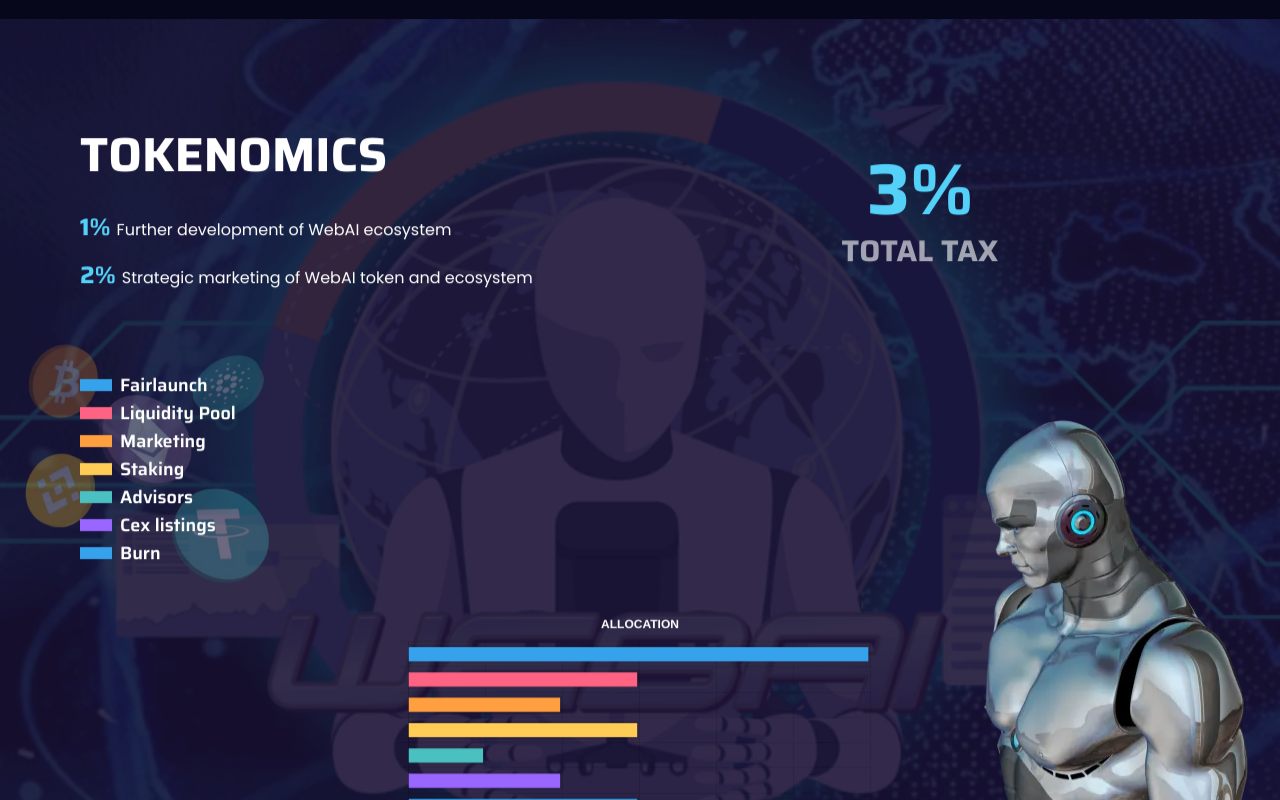
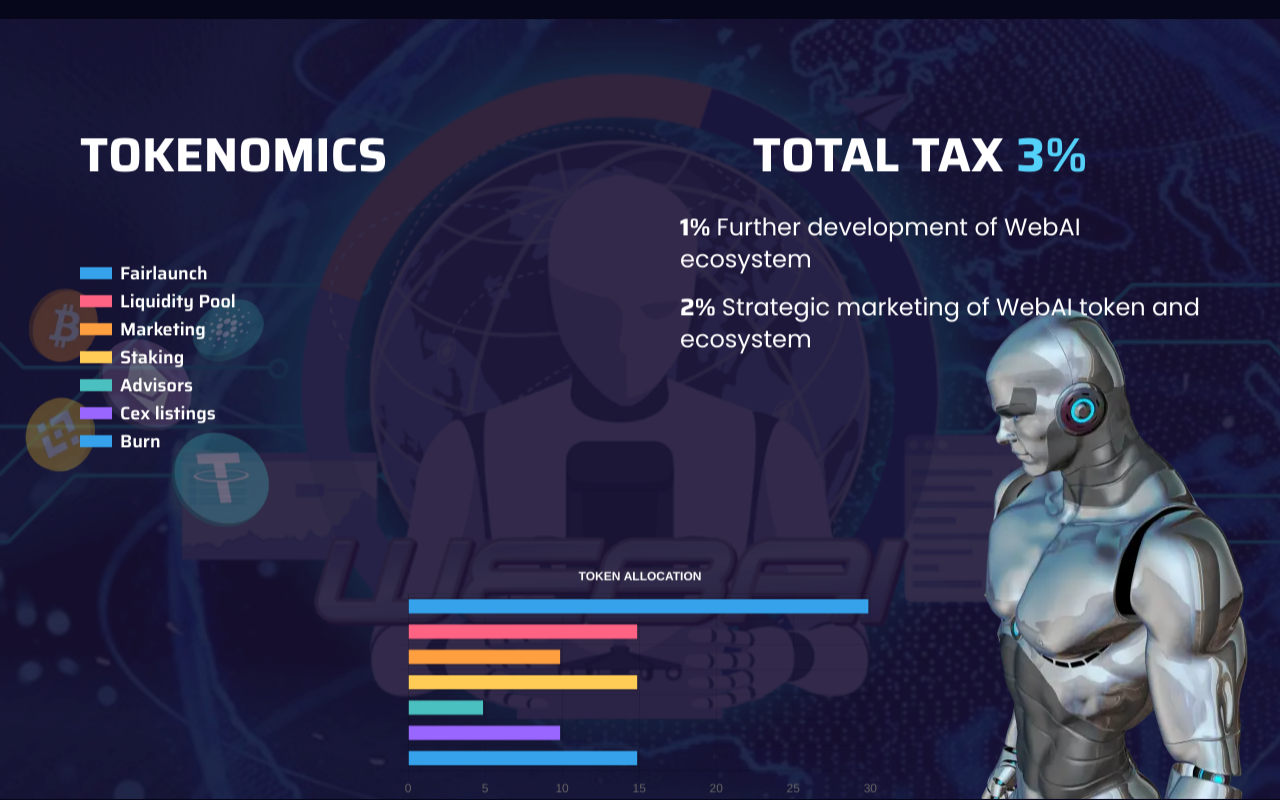
Before and after one commit to KoichiDevs/webai2.0, a React (Vite) app: page / in a window 1280 px wide. Shown: the part 3640-4440 px from the top of the page. Built offline with nearby package versions, Linux system fonts and the light colour scheme.

Commit message:
Update Tokenomics.jsx

```diff
--- a/src/components/Tokenomics.jsx
+++ b/src/components/Tokenomics.jsx
@@ -58,7 +58,7 @@
             },
             title: {
                 display: true,
-                text: 'ALLOCATION',
+                text: 'TOKEN ALLOCATION',
                 color: '#FFFFFF',
             },
             tooltip: {
@@ -75,30 +75,10 @@
     return (
         <>
             <section className='w-full h-auto bg-tokenbg md:px-20 px-10 pt-28  text-white relative bg-token bg-cover bg-center' id="tokenomics">
-                <div className='lg:flex-row flex-col flex items-center justify-between'>
+                <div className='lg:flex-row flex-col flex justify-between'>
                     <div className='w-full h-auto mx-auto relative z-10'>
                         <h1 className='font-saira md:text-5xl 2xl:text-7xl font-bold text-white text-3xl'>TOKENOMICS</h1>
-                        <div className='mt-8 flex flex-col gap-y-4 font-poppins 2xl:text-lg'>
-                            <p><span className='text-2xl text-header font-saira font-bold 2xl:text-3xl'>1% </span> Further development of WebAI ecosystem</p>
-                            <p><span className='text-2xl text-header font-saira font-bold 2xl:text-3xl'>2% </span> Strategic marketing of WebAI token and ecosystem</p>
-                        </div>
-                    </div>
-
-                    <div className='w-full h-auto flex items-center lg:justify-center z-10 relative mt-10 lg:mt-0'>
-
-                        <div className='w-fit h-auto font-saira text-7xl 2xl:text-9xl'>
-                            <h1 className='text-header font-bold lg:text-center'>3%</h1>
-                            <h2 className='text-center mt-2 font-bold text-3xl 2xl:text-4xl opacity-60'>TOTAL TAX</h2>
-                        </div>
-
-                    </div>
-                </div>
-
-
-                <motion.img initial={{ scale: 0.5, opacity: 0 }} animate={inView ? { scale: 1, opacity: 100, y: [120, 0] } : {}} transition={{ duration: 0.7 }} src="/man.webp" alt="man" className=" absolute bottom-0 right-0 z-0 md:block hidden" ref={ref} />
-                <img src="/token.webp" alt="token" className=" absolute left-0 w-[35vh] my-auto top-0 bottom-0 ml-2" />
-
-                <section className='w-full h-auto py-20 pb-[4rem] relative z-10'>
+                        <section className='w-full h-auto py-20 pb-[4rem] relative z-10'>
 
 
                     <div className='text-left lg:text-lg md:text-md text-sm font-semibold font-saira mb-5 lg:mb-0'>
@@ -139,13 +119,31 @@
 
                     </div>
 
+                </section>
+                    </div>
 
-                    <div className='max-h-[25rem] flex items-center justify-between mx-auto lg:flex-row flex-col gap-y-10'>
+                    <div className='w-full h-auto flex items-top lg:justify-center z-10 relative mt-10 lg:mt-0'>
+
+                        <div className='w-fit h-auto font-saira text-2xl 2xl:text-9xltop'>
+                            <h1 className='text-center font-bold md:text-5xl 2xl:text-7xl'>TOTAL TAX <span className='text-header font-bold lg:text-center'>3%</span></h1>
+                            <div className='mt-8 flex flex-col gap-y-4 font-poppins 2xl:text-lg ml-10'>
+                            <p><span className='text-2xl  font-saira font-bold 2xl:text-3xl'>1% </span> Further development of WebAI ecosystem</p>
+                            <p><span className='text-2xl  font-saira font-bold 2xl:text-3xl'>2% </span> Strategic marketing of WebAI token and ecosystem</p>
+                        </div>
+                        </div>
+
+                    </div>
+                </div>
+                <div className='max-h-[25rem] w-fullflex items-center justify-between mx-auto lg:flex-row flex-col gap-y-10'>
                         <div className='max-w-[30rem] h-full w-full flex items-center justify-center mx-auto mt-10'>
                             <Barchart data={data} options={options} />
                         </div>
                     </div>
-                </section>
+
+                <motion.img initial={{ scale: 0.5, opacity: 0 }} animate={inView ? { scale: 1, opacity: 100, y: [120, 0] } : {}} transition={{ duration: 0.7 }} src="/man.webp" alt="man" className=" absolute bottom-0 right-0 z-0 md:block hidden" ref={ref} />
+                <img src="/token.webp" alt="token" className=" absolute left-0 w-[35vh] my-auto top-0 bottom-0 ml-2" />
+
+
 
             </section>
 
```
